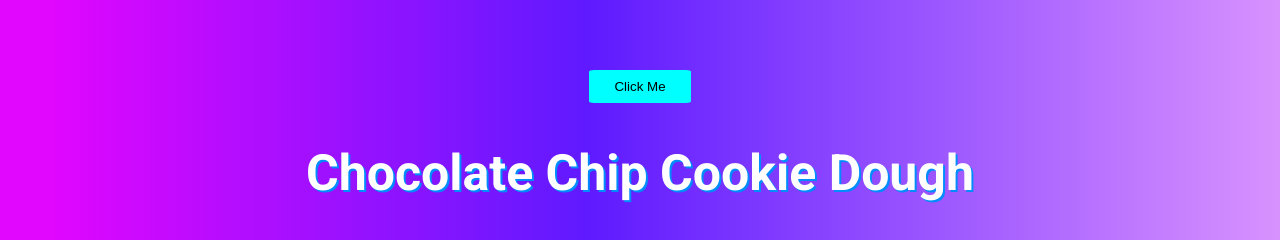
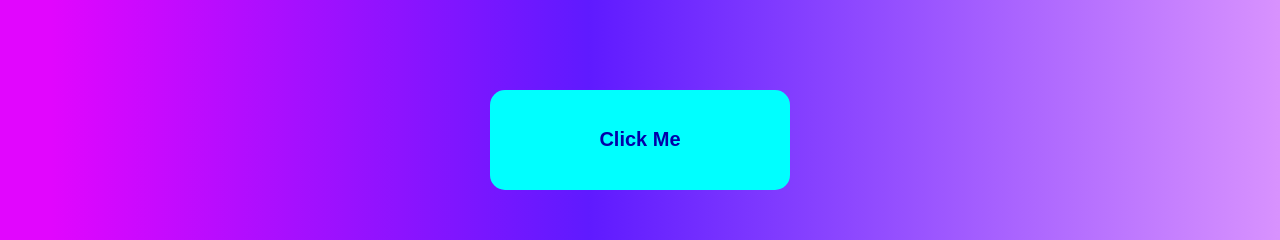
Before and after one commit to GinaRodriguez/project-three, a React (Vite) app: page / in a window 1280 px wide. Shown: the part 255-495 px from the top of the page. Built offline with nearby package versions, Linux system fonts and the light colour scheme.

Commit message:
button styling

```diff
--- a/src/App.css
+++ b/src/App.css
@@ -53,14 +53,28 @@ header {
 }
 
 button {
-  padding: 9px 25px;
+  font-size: 20px;
+  color: rgb(3, 0, 168);
+  background-color: aqua;
+  height: 100px;
+  width: 300px;
+  border: 0;
+  border-radius: 15px;
+  font-family: sans-serif;
+  font-weight: bold;
+  display: block;
+  margin: 1em;
+  margin-left: auto;
+  margin-right: auto;
+  cursor: pointer;
+  /* padding: 9px 25px;
   background-color: aqua;
   border-radius: 5%;
   font-family: sans-serif;
   border: none;
   display: block;
   margin-left: auto;
-  margin-right: auto;
+  margin-right: auto; */
 }
 
 h1 {
--- a/src/App.jsx
+++ b/src/App.jsx
@@ -14,7 +14,7 @@ const App = () => {
       </body>
       <h1>Ice Cream Flavors</h1>
       <main>
-        <Button />
+        <Button text="Buy" />
       </main>
       {icecream.results.map((icecreamitem, index) => (
         <IceCream key={index} icecreamitem={icecreamitem} />
```
Also changed, not shown: src/components/Button.jsx (+11 -1 lines).
